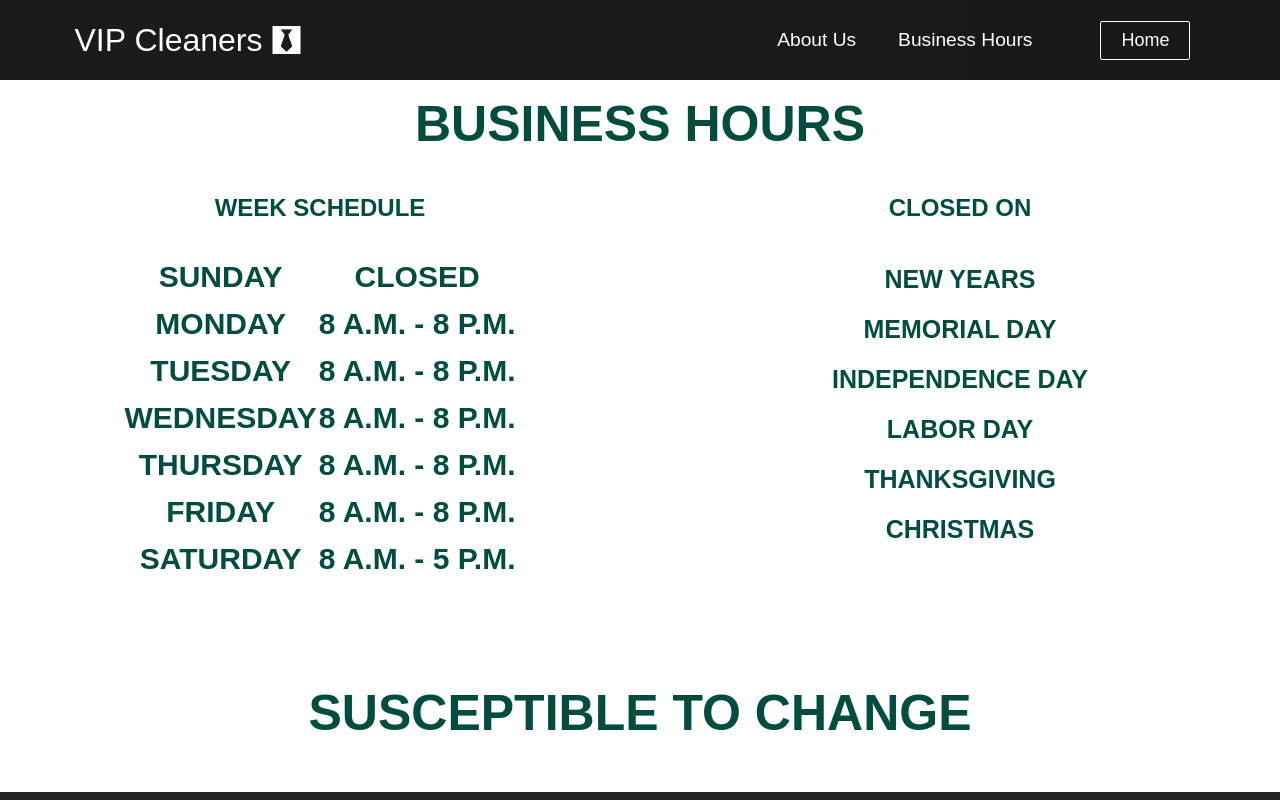
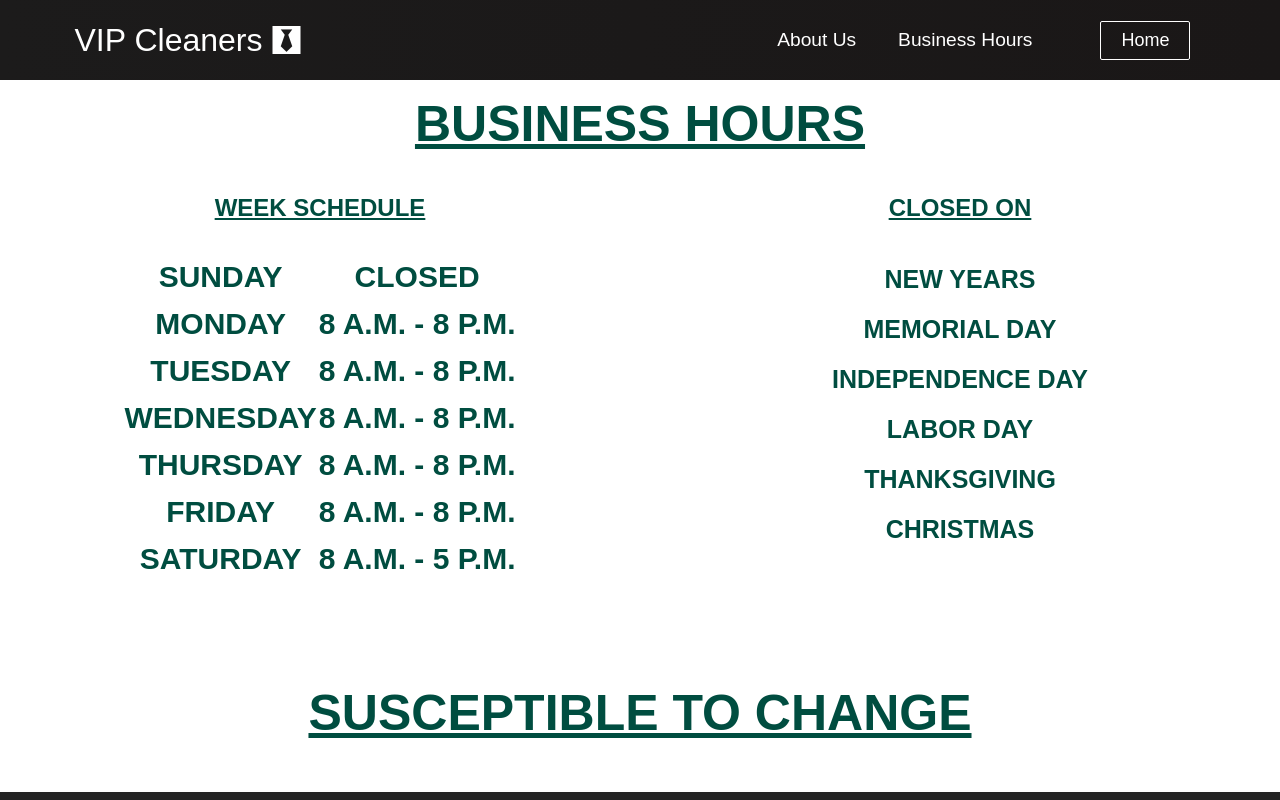
Before and after one commit to andrewheo1225/dcwebsite, a React (Create React App) app: page /businesshours in a window 1280 px wide. Built offline with nearby package versions, Linux system fonts and the light colour scheme.

Commit message:
small changes

```diff
--- a/public/index.html
+++ b/public/index.html
@@ -3,7 +3,11 @@
   <head>
     <meta charset="utf-8" />
     <link rel="icon" href="%PUBLIC_URL%/favicon.ico" />
-    <meta name="viewport" content="width=device-width, initial-scale=1" />
+    <!-- <meta name="viewport" content="width=device-width, initial-scale=1" /> -->
+
+    <!-- <meta name="viewport" content="width=device-width, initial-scale=1, maximum-scale=1">  -->
+    <meta name="viewport" content="width=device-width, minimum-scale=1, initial-scale=1, user-scalable=no">
+
     <meta name="theme-color" content="#000000" />
     <meta
       name="description"
--- a/src/components/Footer.css
+++ b/src/components/Footer.css
@@ -71,7 +71,10 @@
 .footer-link-items h2 {
   margin-bottom: 16px;
 }
+.footer-link-items > h2{
+  text-decoration: underline;
 
+}
 .footer-link-items > h2 {
   color: #fff;
 }
--- a/src/components/pages/AboutUs.css
+++ b/src/components/pages/AboutUs.css
@@ -75,6 +75,7 @@
 .sidebar > h1{
     margin-top: 15px;
     margin-left: 0px;
+    text-decoration: underline;
 }
 
 @import url(https://fonts.googleapis.com/css?family=Open+Sans:400italic);
--- a/src/components/pages/BusinessHours.css
+++ b/src/components/pages/BusinessHours.css
@@ -42,6 +42,7 @@
 .bnav > h1 {
   font-size: 50px;
   margin-top: 15px;
+  text-decoration: underline;
 }
 .bcontent1 > table {
   font-size: 30px;
@@ -58,6 +59,12 @@
   list-style-position: inside;
   list-style-type: none;
 }
+.bcontent1 > h1{
+    text-decoration: underline;
+}
+.bcontent2 > h1{
+    text-decoration: underline;
+}
 .bcontent2 > ul {
   font-size: 25px;
   margin-top: 2rem;
@@ -67,7 +74,7 @@
   font-size: 50px;
   margin-top: 2rem;
   margin-bottom: 50px;
-
+  text-decoration: underline;
 }
 @media only screen and (max-width: 696px) {
   .bcontent1 > table {
```
